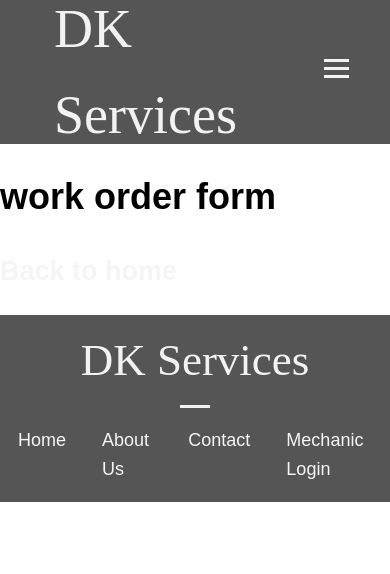
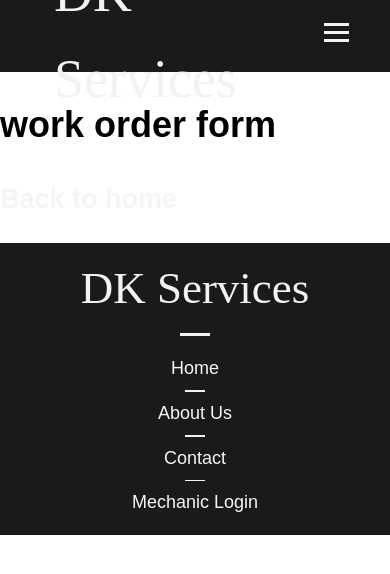
Before and after one commit to DawoodKamar/DK-services, a Next.js app: page /WorkOrder in a window 390 px wide. Shown: the top 574 px of the page. Built offline with nearby package versions, Linux system fonts and the light colour scheme.

Commit message:
more header and footer styling

```diff
--- a/components/Footer.js
+++ b/components/Footer.js
@@ -19,16 +19,19 @@ export default function Footer() {
                             Home
                             </Link>
                         </li>
+                        <div className={styles.lines}></div>
                         <li>
                             <Link href="/about">
                             About Us
                             </Link>
                         </li>
+                        <div className={styles.lines}></div>
                         <li>
                             <Link href="/contact">
                             Contact
                             </Link>
                         </li>
+                        <div className={styles.lines}></div>
                         <li>
                             <Link href="/WorkOrder">
                             Mechanic Login
--- a/components/header.js
+++ b/components/header.js
@@ -131,16 +131,19 @@ export default function Header () {
                     Home
                     </Link>
                 </li>
+                <div className={styles.lines}></div>
                 <li>
                     <Link href="/about" onClick={toggleMenu}>
                     About Us
                     </Link>
                 </li>
+                <div className={styles.lines}></div>
                 <li>
                     <Link href="/contact" onClick={toggleMenu}>
                     Contact
                     </Link>
                 </li>
+                <div className={styles.lines}></div>
                 <li>
                     <Link href="/WorkOrder" onClick={toggleMenu}>
                     Mechanic Login
--- a/styles/footer.module.css
+++ b/styles/footer.module.css
@@ -29,10 +29,33 @@
     margin: auto;
   }
 
+  .lines{
+    display: none;
+  }
+
   .navbar ul {
     display: flex;
     list-style: none;
-    gap: 2rem;
+    justify-content: center;
+    align-items: center;
+    gap: 3rem;
     margin: 0;
     padding: 1rem;
   }
+
+  @media (max-width:600px){
+    .navbar ul {
+    flex-direction: column;
+    gap: 0.4rem;
+
+    }
+
+    .lines{
+        display: block;
+        width: 20px;
+        height:1.5px;
+        background-color: var(--_logo-color);
+      }
+
+
+  }
--- a/styles/global.css
+++ b/styles/global.css
@@ -1,6 +1,6 @@
 html,
 body {
-  --_bg: #555;
+  --_bg: #1a1a1a;
   --_logo-color: #f2f2f2;
   --_nav-links-color: whitesmoke;
   --_nav-links-hover-color: lightgray;
--- a/styles/header.module.css
+++ b/styles/header.module.css
@@ -7,12 +7,12 @@
 
   .header.scrolled {
     opacity: 0.97;
-    height: 5rem;
+    height: 3rem;
   }
 
   .banner {
     max-width: 1470px;
-    height: 8rem;
+    height: 4rem;
     display: flex;
     margin: auto;
     justify-content: space-between;
@@ -20,13 +20,13 @@
   }
 
   .banner.scrolled{
-    height: 5rem;
+    height: 3rem;
   }
 
 
   .logo {
     font-family: Brush Script MT ,cursive;
-    font-size: 3.5rem;
+    font-size: 2.1rem;
     color: var(--_logo-color);
     padding: 1rem;
   }
@@ -106,6 +106,11 @@
     transform: rotate(-45deg) translate(7px, -6px);
   }
 
+  .lines{
+    display: none;
+  }
+
+
   @media (min-width:800px){
     .smallnavbar {
         display: none;
@@ -115,6 +120,13 @@
   @media (max-width: 800px) {
     .navbar {
       display: none;
+    }
+
+    .lines{
+      display: block;
+      width: 20px;
+      height:1.5px;
+      background-color: var(--_logo-color);
     }
 
     .banner {
```
